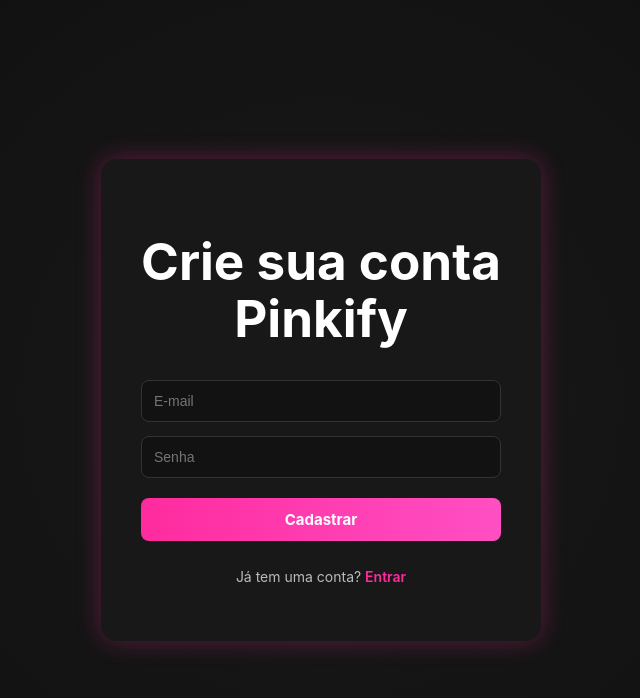
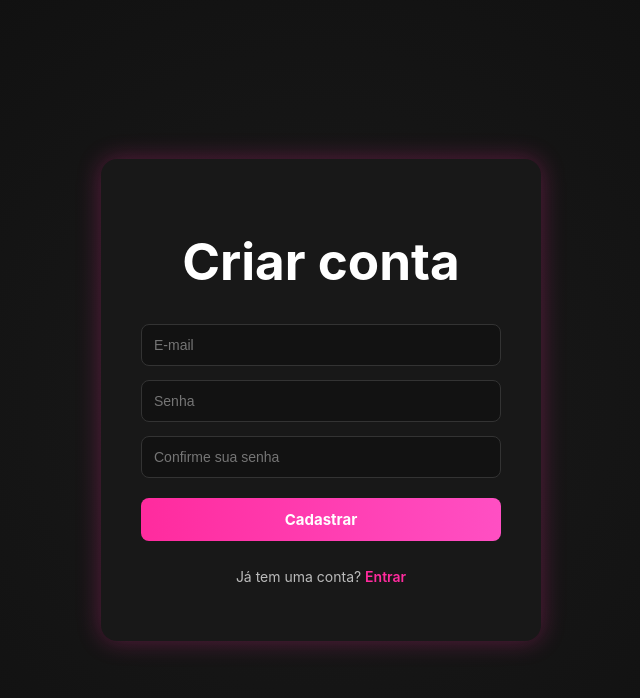
Before and after one commit to LorenaMuralha23/react-playlist, a React (Vite) app in the folder react-playlists/: page /register in a window 1280 px wide. Shown: the top 698 px of the page, without its empty margins (319-959 px from the left). Built offline with nearby package versions, Linux system fonts and the light colour scheme.

Commit message:
feat: criando objeto de validacao

```diff
--- a/react-playlists/src/features/auth/LoginPage.tsx
+++ b/react-playlists/src/features/auth/LoginPage.tsx
@@ -1,22 +1,40 @@
-import { useState } from "react";
+import { useState, useEffect } from "react";
 import { useDispatch, useSelector } from "react-redux";
 import type { RootState } from "../../app/store";
 import { loginUser, clearError } from "./authSlice";
+import { isValidEmail, isValidPassword } from "../../utils/validation";
 import "./LoginPage.css";
 
 export default function LoginPage() {
   const [email, setEmail] = useState("");
   const [password, setPassword] = useState("");
+  const [emailError, setEmailError] = useState("");
+  const [passwordError, setPasswordError] = useState("");
   const dispatch = useDispatch();
   const { currentUser, error } = useSelector((state: RootState) => state.auth);
+
+  useEffect(() => {
+    if (email && !isValidEmail(email)) setEmailError("Formato de e-mail inválido.");
+    else setEmailError("");
+
+    if (password && !isValidPassword(password))
+      setPasswordError("A senha deve ter pelo menos 6 caracteres.");
+    else setPasswordError("");
+  }, [email, password]);
 
   const handleSubmit = (e: React.FormEvent) => {
     e.preventDefault();
     dispatch(clearError());
+
+    if (!isValidEmail(email)) return setEmailError("E-mail inválido.");
+    if (!isValidPassword(password)) return setPasswordError("Senha muito curta.");
+
     dispatch(loginUser({ email, password }));
   };
 
   if (currentUser) {
+    sessionStorage.setItem("userEmail", email);
+    sessionStorage.setItem("lastLogin", new Date().toLocaleString());
     window.location.href = "/home";
   }
 
@@ -24,11 +42,7 @@
     <div className="spotify-login">
       <div className="login-container">
         <div className="login-header">
-          <img
-            src="https://cdn-icons-png.flaticon.com/512/5968/5968898.png"
-            alt="Logo"
-            className="login-logo"
-          />
+          <img src="https://cdn-icons-png.flaticon.com/512/5968/5968898.png" alt="Logo" className="login-logo" />
           <h1>Pinkify</h1>
         </div>
 
@@ -39,14 +53,24 @@
             value={email}
             onChange={(e) => setEmail(e.target.value)}
           />
+          {emailError && <p className="error">{emailError}</p>}
+
           <input
             type="password"
             placeholder="Senha"
             value={password}
             onChange={(e) => setPassword(e.target.value)}
           />
+          {passwordError && <p className="error">{passwordError}</p>}
+
           {error && <p className="error">{error}</p>}
-          <button type="submit">Entrar</button>
+
+          <button
+            type="submit"
+            disabled={!!emailError || !!passwordError || !email || !password}
+          >
+            Entrar
+          </button>
         </form>
 
         <p className="register">
--- a/react-playlists/src/features/auth/RegisterPage.tsx
+++ b/react-playlists/src/features/auth/RegisterPage.tsx
@@ -1,29 +1,45 @@
-import { useState } from "react";
-import { useDispatch, useSelector } from "react-redux";
-import { registerUser, clearError } from "./authSlice";
-import type { RootState } from "../../app/store";
-import "./LoginPage.css";
+import { useState, useEffect } from "react";
+import { useDispatch } from "react-redux";
+import { registerUser } from "./authSlice";
+import { isValidEmail, isValidPassword } from "../../utils/validation";
+import "./LoginPage.css"; // pode reutilizar o CSS
 
 export default function RegisterPage() {
   const [email, setEmail] = useState("");
   const [password, setPassword] = useState("");
+  const [confirmPassword, setConfirmPassword] = useState("");
+  const [emailError, setEmailError] = useState("");
+  const [passwordError, setPasswordError] = useState("");
+  const [confirmError, setConfirmError] = useState("");
   const dispatch = useDispatch();
-  const { currentUser, error } = useSelector((s: RootState) => s.auth);
+
+  useEffect(() => {
+    if (email && !isValidEmail(email)) setEmailError("Formato de e-mail inválido.");
+    else setEmailError("");
+
+    if (password && !isValidPassword(password))
+      setPasswordError("A senha deve ter pelo menos 6 caracteres.");
+    else setPasswordError("");
+
+    if (confirmPassword && confirmPassword !== password)
+      setConfirmError("As senhas não coincidem.");
+    else setConfirmError("");
+  }, [email, password, confirmPassword]);
 
   const handleSubmit = (e: React.FormEvent) => {
     e.preventDefault();
-    dispatch(clearError());
+
+    if (!isValidEmail(email)) return setEmailError("E-mail inválido.");
+    if (!isValidPassword(password)) return setPasswordError("Senha muito curta.");
+    if (confirmPassword !== password) return setConfirmError("Senhas diferentes.");
+
     dispatch(registerUser({ email, password }));
   };
-
-  if (currentUser) {
-    window.location.href = "/home";
-  }
 
   return (
     <div className="spotify-login">
       <div className="login-container">
-        <h1>Crie sua conta Pinkify</h1>
+        <h1>Criar conta</h1>
 
         <form onSubmit={handleSubmit} className="login-form">
           <input
@@ -32,14 +48,37 @@
             value={email}
             onChange={(e) => setEmail(e.target.value)}
           />
+          {emailError && <p className="error">{emailError}</p>}
+
           <input
             type="password"
             placeholder="Senha"
             value={password}
             onChange={(e) => setPassword(e.target.value)}
           />
-          {error && <p className="error">{error}</p>}
-          <button type="submit">Cadastrar</button>
+          {passwordError && <p className="error">{passwordError}</p>}
+
+          <input
+            type="password"
+            placeholder="Confirme sua senha"
+            value={confirmPassword}
+            onChange={(e) => setConfirmPassword(e.target.value)}
+          />
+          {confirmError && <p className="error">{confirmError}</p>}
+
+          <button
+            type="submit"
+            disabled={
+              !!emailError ||
+              !!passwordError ||
+              !!confirmError ||
+              !email ||
+              !password ||
+              !confirmPassword
+            }
+          >
+            Cadastrar
+          </button>
         </form>
 
         <p className="register">
--- /dev/null
+++ b/react-playlists/src/utils/validation.ts
@@ -0,0 +1,5 @@
+// Expressões e funções reutilizáveis para validação
+export const isValidEmail = (email: string) => /^[^\s@]+@[^\s@]+\.[^\s@]+$/.test(email);
+
+export const isValidPassword = (password: string) =>
+  password && password.trim().length >= 6;
```
